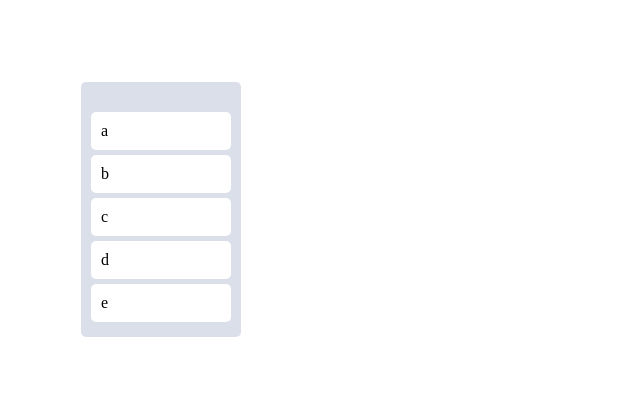
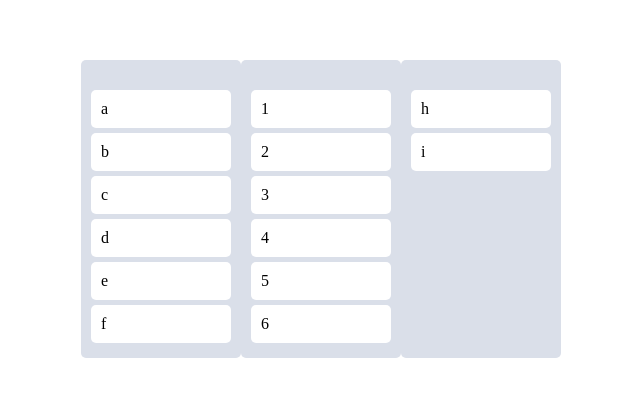
Before and after one commit to jhclass/react_master, a React (Create React App) app: page / in a window 1280 px wide. Shown: the part 199-596 px from the top of the page, without its empty margins (319-959 px from the left). Built offline with nearby package versions, Linux system fonts and the light colour scheme; some icons are missing.

Commit message:
배열 사이를 넘나드는 요소들..! 실제 이동은 안함.

```diff
--- a/src/App.tsx
+++ b/src/App.tsx
@@ -4,7 +4,7 @@ import { createGlobalStyle } from 'styled-components';
 import {DragDropContext, Draggable, Droppable, DropResult} from 'react-beautiful-dnd';
 import {toDoState} from './atoms'
 import { useRecoilState } from 'recoil';
-import DraggableCard from './Components/DraggableCard';
+import Board from './Components/Board'
 
 
 const GlobalStyle = createGlobalStyle`
@@ -84,14 +84,6 @@ grid-template-columns: repeat(3,1fr);
 `;
 
 
-const Board = styled.div`
- background-color:${(props)=>props.theme.boardColor};
- padding:30px 10px 10px 10px;
- border-radius:5px;
- min-height:200px;
- `;
-
-
 
 function App() {
   const [toDos,setTodos] = useRecoilState(toDoState);
@@ -99,14 +91,14 @@ function App() {
 //  const oldIndex:any = toDos.splice(source.index,1);
   //toDos.splice(oldIndex,0,destination.index);
   if(!destination) return;
-  setTodos((oldToDos)=>{
+  // setTodos((oldToDos)=>{
 
-    const copyToDos = [...oldToDos];
-    copyToDos.splice(source.index,1);
-    copyToDos.splice(destination?.index,0,draggableId);
-    return copyToDos;
+  //   const copyToDos = [...oldToDos];
+  //   copyToDos.splice(source.index,1);
+  //   copyToDos.splice(destination?.index,0,draggableId);
+  //   return copyToDos;
 
-  });
+  // });
   console.log('finished',source,destination);
  };
 
@@ -114,20 +106,8 @@ function App() {
     <DragDropContext onDragEnd={onDragEnd}>
       <Wrapper>
         <Boards>
-          <Droppable droppableId='one'>
-            {(magic)=>
-            <Board ref={magic.innerRef} {...magic.droppableProps}>{/**draggableId는 고유해야한다. draggableId와 key의 값은 동일해야한다 */}
-              {toDos.map((toDo,index)=>
-              <DraggableCard key={toDo} toDo={toDo} index={index}/>
-              )}
-
-              {magic.placeholder} {/*위치가 중요 Droppable과 Draggable의 사이! */}
-            </Board>
-            }
-
-          </Droppable>
+          {Object.keys(toDos).map(boardId=><Board boardId={boardId} key={boardId} toDos={toDos[boardId]}/>)}
         </Boards>
-
       </Wrapper>
     </DragDropContext>
   );
--- /dev/null
+++ b/src/Components/Board.tsx
@@ -0,0 +1,38 @@
+import { Droppable } from "react-beautiful-dnd";
+import styled from "styled-components";
+import DraggableCard from "./DraggableCard";
+
+const Wrapper = styled.div`
+ background-color:${(props)=>props.theme.boardColor};
+ padding:30px 10px 10px 10px;
+ border-radius:5px;
+ min-height:200px;
+ `;
+interface IBoardProps {
+    toDos:string[],
+
+    boardId:string
+}
+
+
+
+function Board({toDos,boardId}:IBoardProps){
+
+    return (
+
+        <Droppable droppableId={boardId}>
+            {(magic)=>
+            <Wrapper ref={magic.innerRef} {...magic.droppableProps}>{/**draggableId는 고유해야한다. draggableId와 key의 값은 동일해야한다 */}
+                {toDos.map((toDo,index)=>
+                <DraggableCard key={toDo} toDo={toDo} index={index}/>
+                )}
+
+                {magic.placeholder} {/*위치가 중요 Droppable과 Draggable의 사이! */}
+            </Wrapper>
+            }
+
+        </Droppable>
+    );
+}
+
+export default Board;
--- a/src/atoms.tsx
+++ b/src/atoms.tsx
@@ -1,5 +1,15 @@
 import {atom,selector} from 'recoil';
-export const toDoState = atom({
+
+
+interface IToDoState{ // 이렇게 작성하지 않으면 타입스크립트는 todoState가 주어진것만 허용할것이다. 나중에 사용자들이 글을 입력할 수도 있기에 type의 범위를 확장할 필요가 있다.
+   [key:string]:string[],
+}
+
+export const toDoState = atom<IToDoState>({
     key:"toDo",
-    default: ['a','b','c','d','e']
+    default: {
+        to_do:['a','b','c','d','e','f'],
+        doing:['1','2','3','4','5','6'],
+        done:['h','i'],
+    }
 });
```
